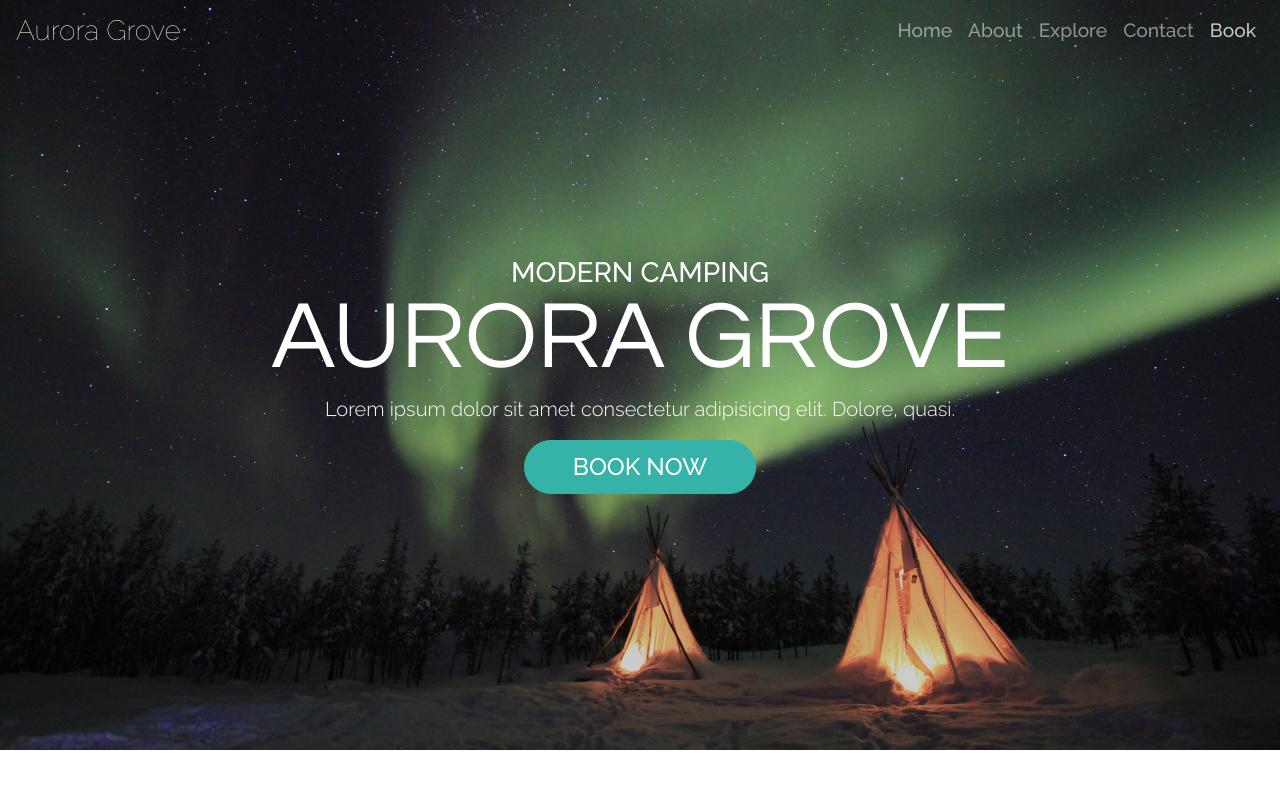
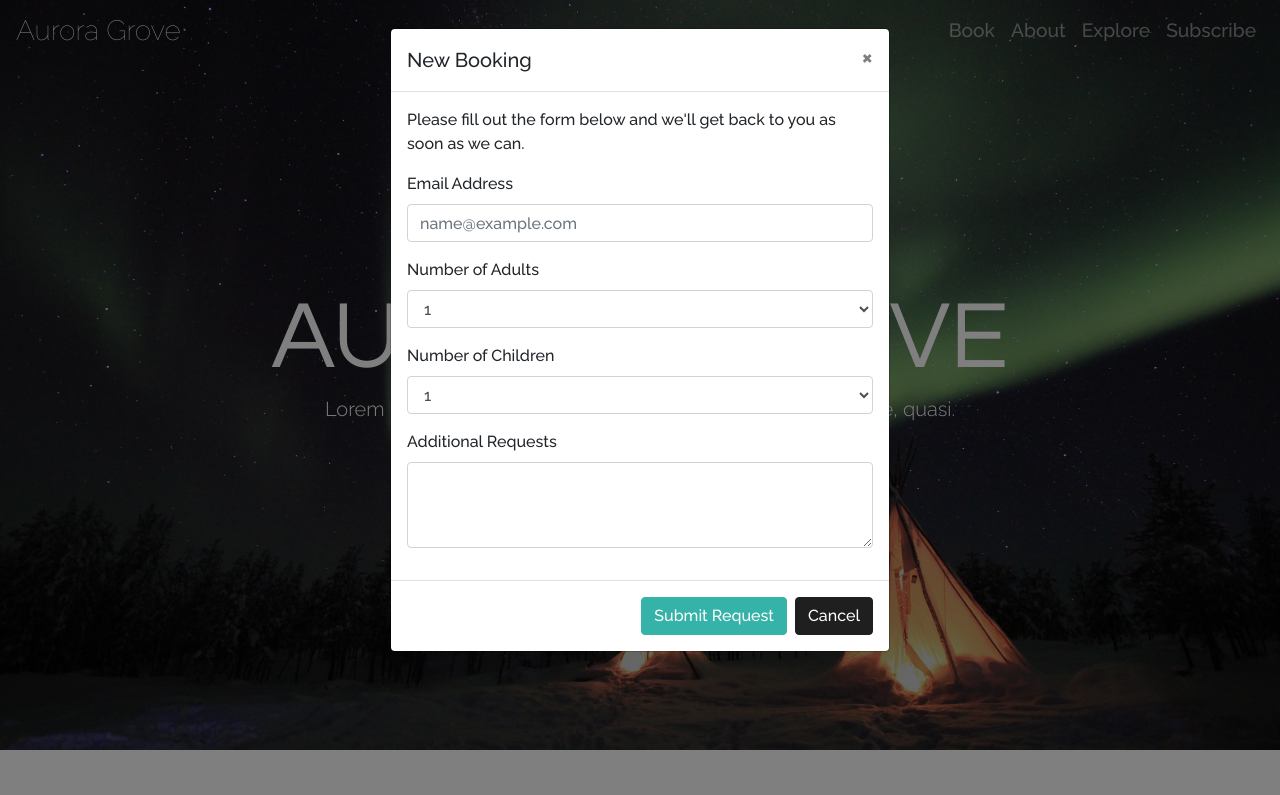
Before and after one commit to c0ff33-b34n/Aurora-Grove, a website: page index.html in a window 1280 px wide. Both pictures are taken after a click on the link "Book". Shown: the top 795 px of the page. Drawn offline with nearby package versions, Linux system fonts and the light colour scheme.

Commit message:
Add booking modal, update navigation links and anchor links

```diff
--- a/index.html
+++ b/index.html
@@ -22,19 +22,16 @@
          <div class="collapse navbar-collapse" id="mainNavbar">
              <ul class="navbar-nav ml-auto">
                 <li class="nav-item">
-                     <a href="#" class="nav-link">Home</a>
+                    <a href="#" class="nav-link" data-toggle="modal" data-target="#bookingModal">Book</a>
                 </li>
                 <li class="nav-item">
-                     <a href="#" class="nav-link">About</a>
+                     <a href="#icons" class="nav-link">About</a>
                 </li>
                 <li class="nav-item">
-                     <a href="#" class="nav-link">Explore</a>
+                     <a href="#explore" class="nav-link">Explore</a>
                 </li>
                 <li class="nav-item">
-                     <a href="#" class="nav-link">Contact</a>
-                </li>
-                <li class="nav-item">
-                     <a href="#" class="nav-link">Book</a>
+                     <a href="#newsletter" class="nav-link">Subscribe</a>
                 </li>
              </ul>
          </div>
@@ -46,12 +43,12 @@
             <h3 class="display-5 mb-0">MODERN CAMPING</h3>
             <h1 class="display-1">AURORA GROVE</h1>
             <p class="lead d-none d-md-block">Lorem ipsum dolor sit amet consectetur adipisicing elit. Dolore, quasi.</p>
-            <button id="book" class="btn btn-lg btn-primary px-5">BOOK NOW</button>
+            <button id="book" class="btn btn-lg btn-primary px-5" data-toggle="modal" data-target="#bookingModal">BOOK NOW</button>
         </div>
 
     </section>
 
-    <section>
+    <section id="icons">
         <div class="container text-center mt-5">
             <h2>YOU SHOW UP, WE PITCH THE TENT.</h2>
             <div class="row">
@@ -74,7 +71,7 @@
         </div>
     </section>
 
-    <section>
+    <section id="explore">
         <div class="container text-center mt-2 p-3">
             <h3>WE'VE CREATED A CAMPING EXPERIENCE THAT'S TURN-KEY AND HASSLE FREE.</h3>
             <div class="row m-2">
@@ -207,7 +204,7 @@
         </div>
     </section>
 
-    <section class="bg-dark">
+    <section id="newsletter" class="bg-dark">
         <div class="container text-white text-center py-5">
             <p class="lead">JOIN OUR NEWSLETTER FOR DEALS, UPDATES AND OFFERS</p>
             <div class="row justify-content-center">
@@ -228,22 +225,67 @@
     <section id="footer" class="bg-secondary p-3">
         <ul class="nav text-center justify-content-center flex-column flex-sm-row">
             <li class="nav-item">
-                <a href="#" class="nav-link text-white">BOOK NOW</a>
+                <a href="#book" class="nav-link text-white" data-toggle="modal" data-target="#bookingModal">BOOK NOW</a>
             </li>
             <li class="nav-item">
                 <a href="#" class="nav-link text-white">FAQ</a>
             </li>
             <li class="nav-item">
-                <a href="#" class="nav-link text-white">EXPERIENCE</a>
+                <a href="#explore" class="nav-link text-white">EXPERIENCE</a>
             </li>
             <li class="nav-item">
-                <a href="#" class="nav-link text-white">EXPLORE</a>
-            </li>
-            <li class="nav-item">
-                <a href="#" class="nav-link text-white">CONTACT</a>
+                <a href="#explore" class="nav-link text-white">EXPLORE</a>
             </li>
         </ul>
     </section>
+
+    <div class="modal" id="bookingModal" tabindex="-1" role="dialog" >
+        <div class="modal-dialog" role="document">
+            <div class="modal-content">
+                <div class="modal-header">
+                    <h5 class="modal-title">New Booking</h5>
+                    <button type="button" class="close" data-dismiss="modal" aria-label="close">
+                        <span aria-hidden="true">&times;</span>
+                    </button>
+                </div>
+                <div class="modal-body">
+                    <p>Please fill out the form below and we'll get back to you as soon as we can.</p>
+                    <form>
+                        <div class="form-group">
+                            <label for="email">Email Address</label>
+                            <input type="email" class="form-control" id="email" placeholder="name@example.com">
+                        </div>
+                        <div class="form-group">
+                            <label for="adults">Number of Adults</label>
+                            <select class="form-control" id="adults">
+                                <option value="1">1</option>
+                                <option value="2">2</option>
+                                <option value="3">3</option>
+                                <option value="4">4</option>
+                            </select>
+                        </div>
+                        <div class="form-group">
+                            <label for="children">Number of Children</label>
+                            <select class="form-control" id="children">
+                                <option value="1">1</option>
+                                <option value="2">2</option>
+                                <option value="3">3</option>
+                                <option value="4">4</option>
+                            </select>
+                        </div>
+                        <div class="form-group">
+                            <label for="requests">Additional Requests</label>
+                            <textarea id="requests" rows="3 " class="form-control"></textarea>
+                        </div>
+                    </form>
+                </div>
+                <div class="modal-footer">
+                    <button class="btn btn-primary">Submit Request</button>
+                    <button class="btn btn-secondary" data-dismiss="modal">Cancel</button>
+                </div>
+            </div>
+        </div>
+    </div>
 
     <script src="https://code.jquery.com/jquery-3.3.1.slim.min.js" integrity="sha384-q8i/X+965DzO0rT7abK41JStQIAqVgRVzpbzo5smXKp4YfRvH+8abtTE1Pi6jizo"
         crossorigin="anonymous"></script>
--- a/scss/custom.scss
+++ b/scss/custom.scss
@@ -70,7 +70,6 @@ body {
     font-weight: 300;
 }
 
-
 @media(max-width: 768px) {
     .navbar {
         background: #1f1f1f;
```
